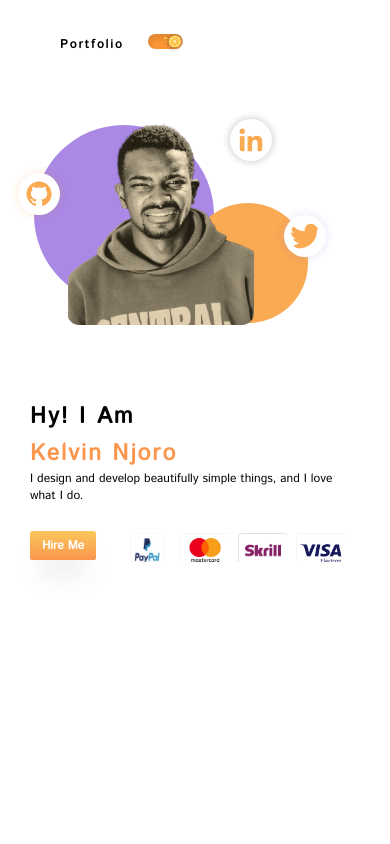
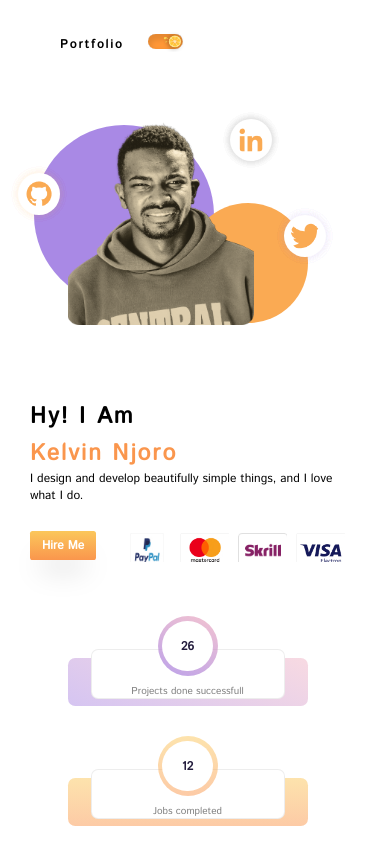
Before and after one commit to principalkelvo/kelvinnjoroowino, a Vue app: page / in a window 390 px wide. Shown: the top 844 px of the page. Built offline with nearby package versions, Linux system fonts and the light colour scheme.

Commit message:
sections height adjust to 100% in small screens

```diff
--- a/src/views/Home.vue
+++ b/src/views/Home.vue
@@ -199,6 +199,12 @@ export default {
     height: 100%;
     object-fit: cover;
 }
+@media only screen and (max-width: 769px) {
+    .section {
+    /* min-height: calc(100vh - 5.25rem); */
+    min-height: 100% !important;
+}
+}
 </style>
 
 <style scoped>
@@ -357,7 +363,8 @@ export default {
 }
 @media only screen and (max-width: 769px) {
     .section {
-    min-height: calc(100vh - 5.25rem);
+    /* min-height: calc(100vh - 5.25rem); */
+    min-height: 100% !important;
 }
   .columns {
     display: flex;
```
